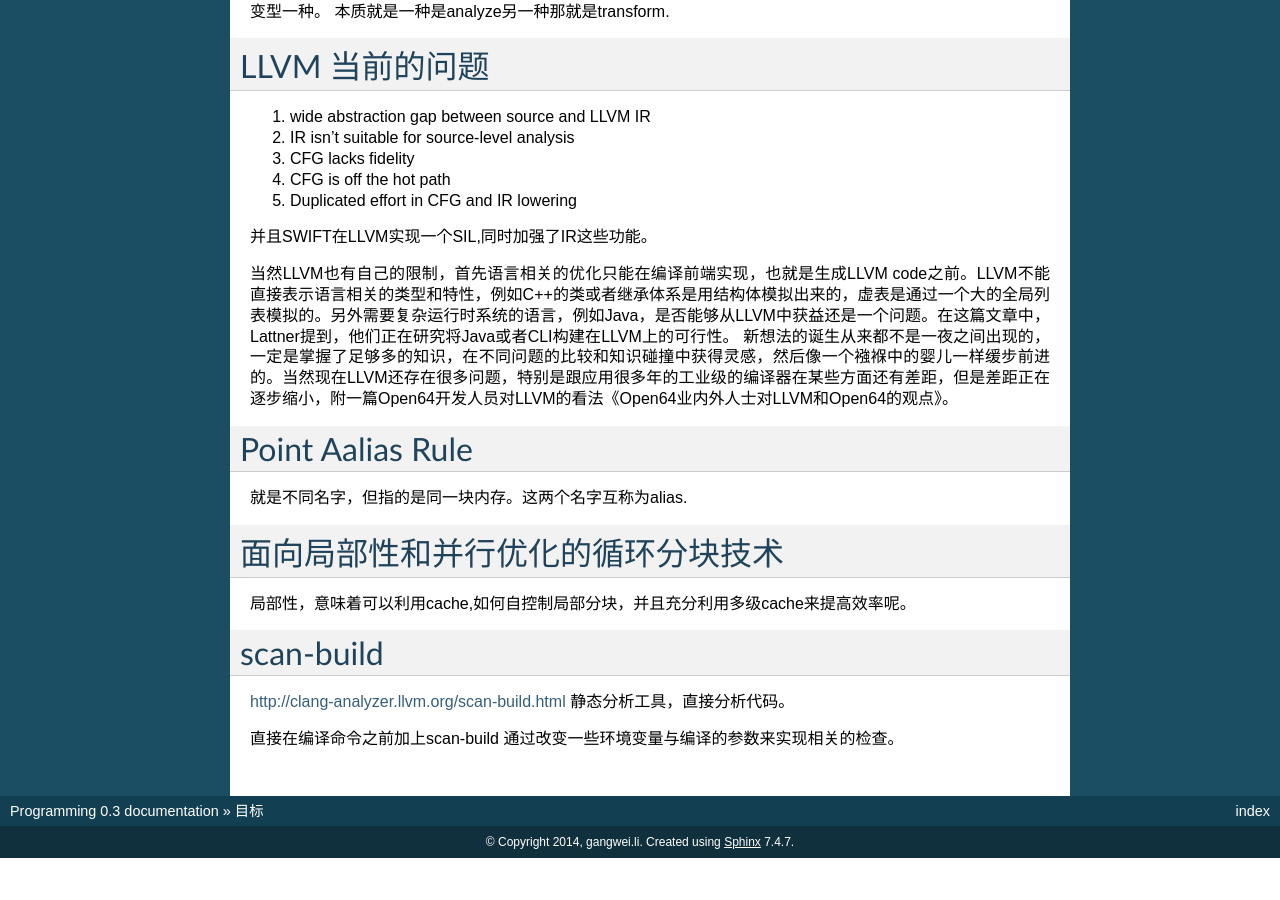
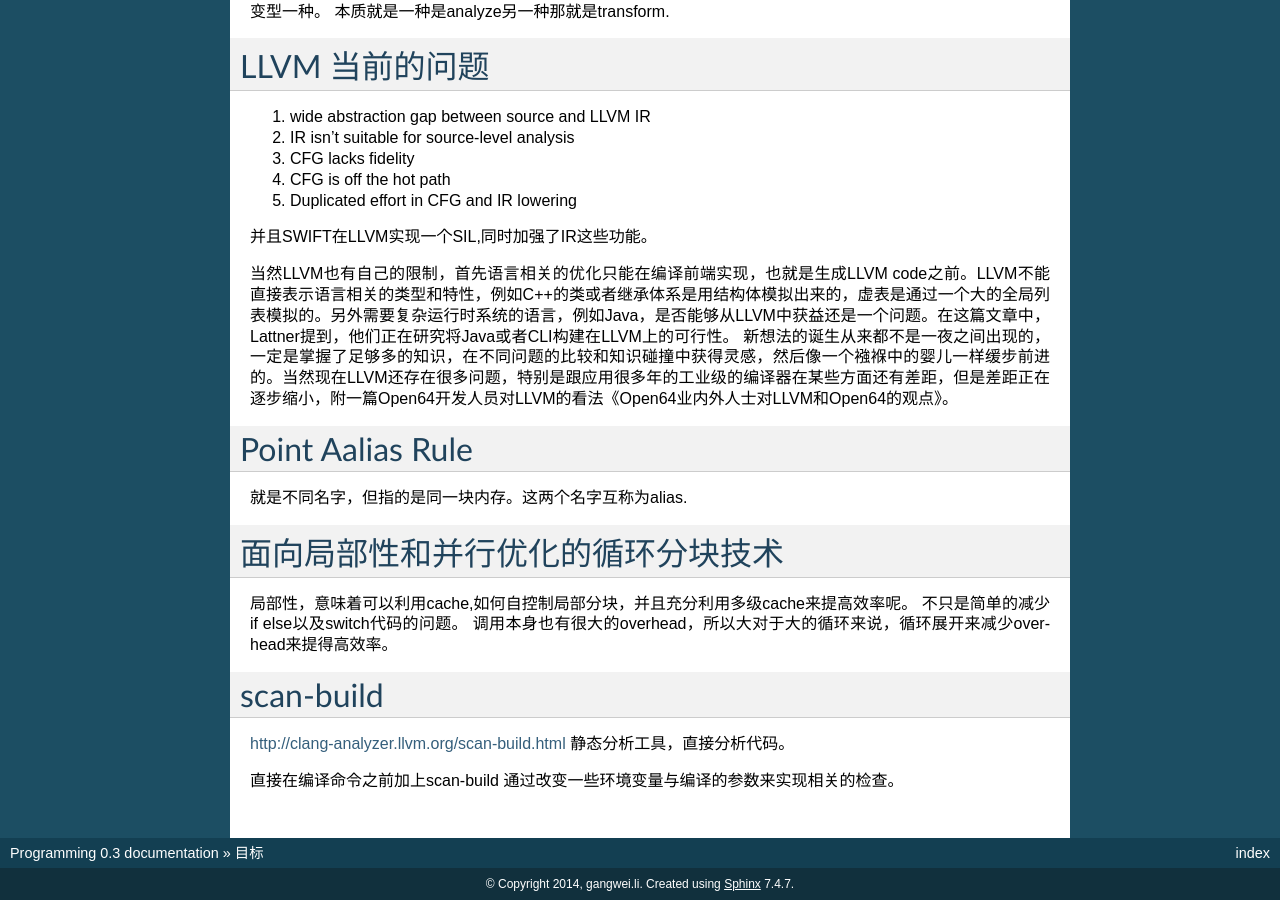
Before and after one commit to gwli/Programming, a Sphinx documentation site: the page built from source/content/Stage_3/LLVM/LLVMStudy.rst, in a window 1280 px wide and 900 px high, scrolled down 6180 px. Built offline with Sphinx 7.4.7, drawn with Linux system fonts in a browser that asks for light colours; before the commit the page ends 7038 px from its top, so only the background shows below that.

Commit message:
2440 ： 代码本身的locality问题

```diff
--- a/source/content/Stage_3/LLVM/LLVMStudy.rst
+++ b/source/content/Stage_3/LLVM/LLVMStudy.rst
@@ -371,7 +371,7 @@ Point Aalias Rule
 面向局部性和并行优化的循环分块技术
 ===================================
 
-局部性，意味着可以利用cache,如何自控制局部分块，并且充分利用多级cache来提高效率呢。
+局部性，意味着可以利用cache,如何自控制局部分块，并且充分利用多级cache来提高效率呢。 不只是简单的减少if else以及switch代码的问题。 调用本身也有很大的overhead，所以大对于大的循环来说，循环展开来减少overhead来提得高效率。
 
 
 
```
